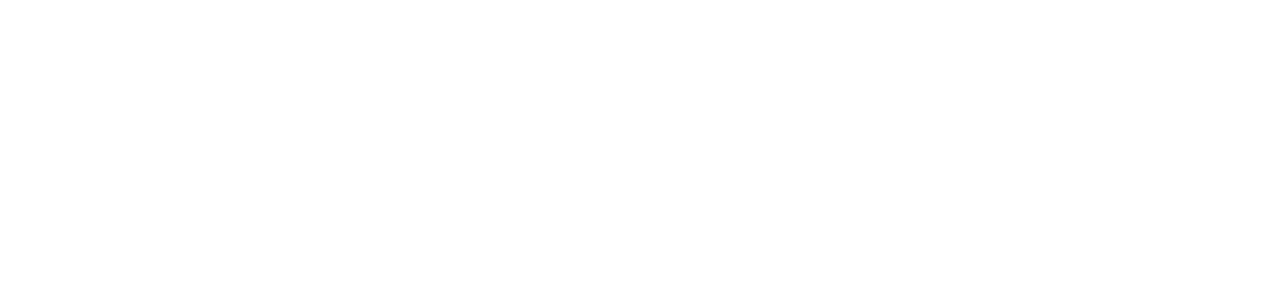
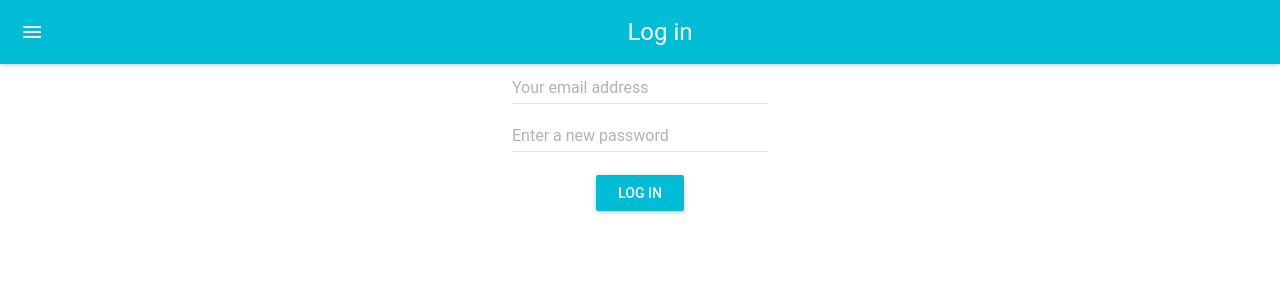
Before and after one commit to joshamore/mytinnies, a React (Create React App) app in the folder frontend/: page /login in a window 1280 px wide. Shown: the top 300 px of the page. Built offline with nearby package versions, Linux system fonts and the light colour scheme.

Commit message:
init login page

```diff
--- a/frontend/src/App.js
+++ b/frontend/src/App.js
@@ -3,6 +3,7 @@
 import { BrowserRouter as Router, Switch, Route } from "react-router-dom";
 import RegisterUserForm from "./components/RegisterUserForm";
 import Index from "./components/Index";
+import Login from "./components/Login";
 
 function App() {
 	return (
@@ -11,6 +12,7 @@
 				<Switch>
 					<Route path="/" exact component={Index} />
 					<Route path="/register" exact component={RegisterUserForm} />
+					<Route path="/login" exact component={Login} />
 				</Switch>
 			</div>
 		</Router>
--- /dev/null
+++ b/frontend/src/components/Login.js
@@ -0,0 +1,85 @@
+import React, { Component } from "react";
+import MuiThemeProvider from "material-ui/styles/MuiThemeProvider";
+import AppBar from "material-ui/AppBar";
+import TextField from "material-ui/TextField";
+import RaisedButton from "material-ui/RaisedButton";
+
+export class Login extends Component {
+	state = {
+		email: "",
+		password: "",
+	};
+
+	// Handle field change
+	handleChange = (input) => (e) => {
+		this.setState({ [input]: e.target.value });
+	};
+
+	// Attempts to log in
+	login = (e) => {
+		e.preventDefault();
+
+		// TODO: fix the below -- this is not sending the data to the server (seems to be an issue with fetch POST method)
+		// Creating a form object
+		let formData = new FormData();
+		formData.append("email", this.state.email);
+		formData.append("password", this.state.password);
+
+		console.log(formData);
+		fetch("http://localhost:5000/users/login/", {
+			method: "POST",
+			body: formData,
+		})
+			.then((dataProm) => {
+				dataProm
+					.json()
+					.then((data) => {
+						// Printing success message to console.
+						console.log(data);
+					})
+					.catch((e) => {
+						throw e;
+					});
+			})
+			.catch((e) => console.log(e.message + " reeeee!"));
+	};
+
+	render() {
+		return (
+			<MuiThemeProvider>
+				<React.Fragment>
+					<AppBar title="Log in" />
+					<TextField
+						hintText="Your email address"
+						foatingLabelText="Email"
+						onChange={this.handleChange("email")}
+						defaultValue=""
+					/>
+					<br />
+					<TextField
+						hintText="Enter a new password"
+						foatingLabelText="password"
+						type="password"
+						onChange={this.handleChange("password")}
+						defaultValue=""
+					/>
+					<br />
+					<RaisedButton
+						label="Log in"
+						primary={true}
+						style={styles.button}
+						onClick={this.login}
+					/>
+				</React.Fragment>
+			</MuiThemeProvider>
+		);
+	}
+}
+
+const styles = {
+	button: {
+		margin: 15,
+	},
+};
+
+export default Login;
--- a/frontend/src/components/Success.js
+++ b/frontend/src/components/Success.js
@@ -8,7 +8,7 @@
 			<MuiThemeProvider>
 				<React.Fragment>
 					<AppBar title="Success 🤩" />
-					<h1>Thank you for signing up!</h1>
+					<h1>TODO</h1>
 				</React.Fragment>
 			</MuiThemeProvider>
 		);
--- a/frontend/src/components/TESTFAIL.js
+++ b/frontend/src/components/TESTFAIL.js
@@ -7,7 +7,8 @@
 		return (
 			<MuiThemeProvider>
 				<React.Fragment>
-					<AppBar title="FAIL" />
+					<AppBar title="FAIL 😞" />
+					<h1> Failed to do what you attmempted. Better luck next time!</h1>
 				</React.Fragment>
 			</MuiThemeProvider>
 		);
```
Also changed, not shown: 2 other files (tests, documents, lock files or other folders).
